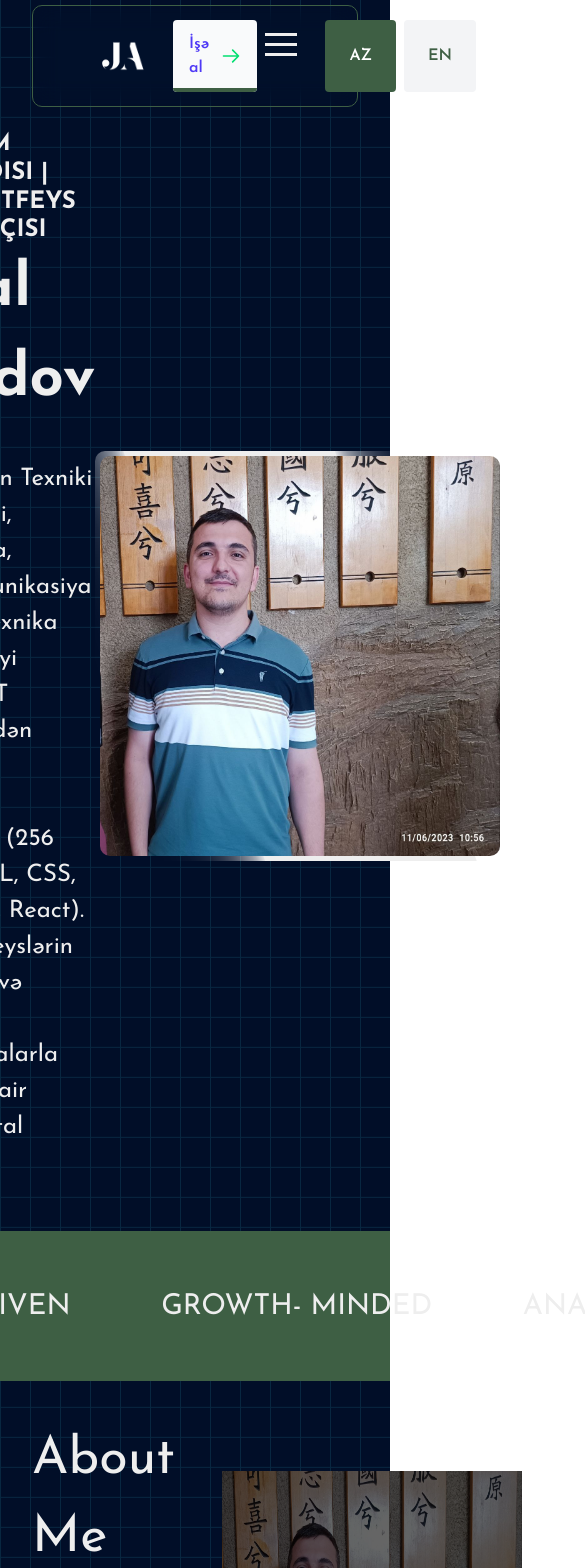
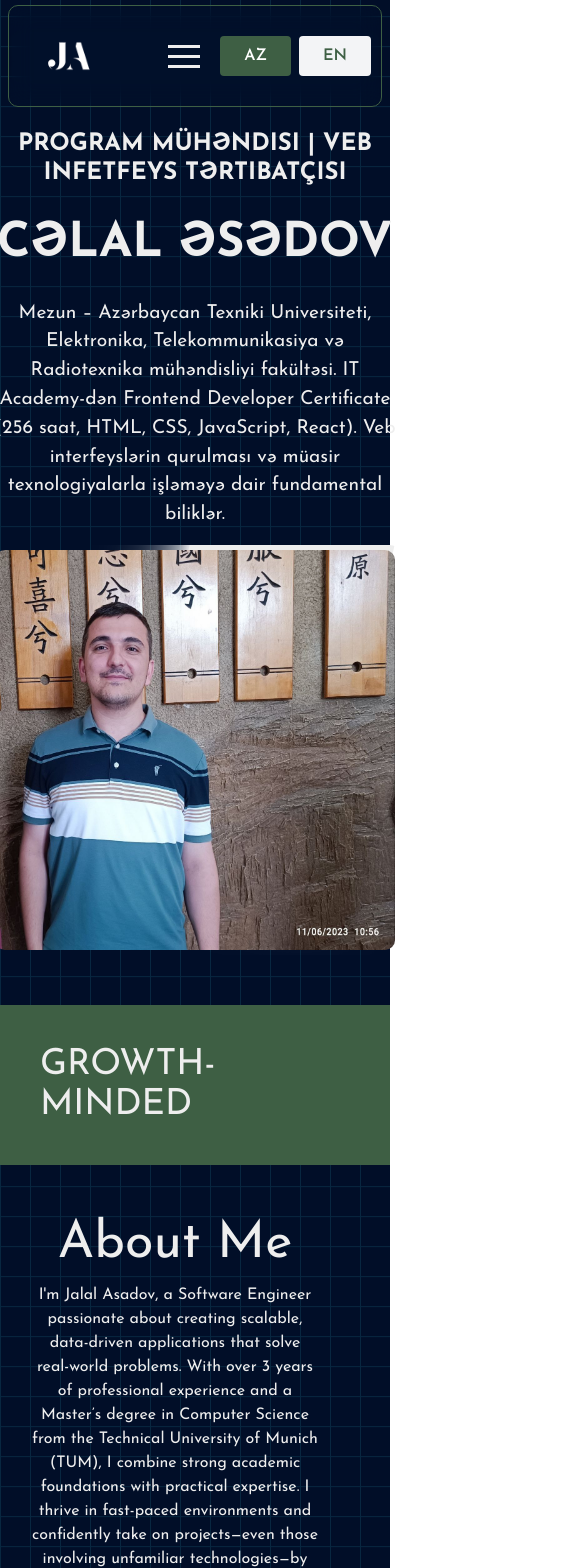
Before and after one commit to EsedovCelal/jalalasadov, a React (Vite) app: page / in a window 390 px wide. Shown: the top 1568 px of the page, 585 px wide, since content can reach past the window. Built offline with nearby package versions, Linux system fonts and the light colour scheme.

Commit message:
make responsive

```diff
--- a/package.json
+++ b/package.json
@@ -7,7 +7,8 @@
     "dev": "vite",
     "build": "vite build",
     "lint": "eslint .",
-    "preview": "vite preview"
+    "preview": "vite preview",
+    "deploy": "gh-pages -d dist"
   },
   "dependencies": {
     "@emotion/react": "^11.14.0",
@@ -35,6 +36,7 @@
     "eslint": "^9.33.0",
     "eslint-plugin-react-hooks": "^5.2.0",
     "eslint-plugin-react-refresh": "^0.4.20",
+    "gh-pages": "^6.3.0",
     "globals": "^16.3.0",
     "postcss": "^8.5.6",
     "tailwindcss": "^4.1.13",
--- a/src/App.css
+++ b/src/App.css
@@ -15,7 +15,7 @@ img {
   --s: 300px; /* the size of the image */
   --b: 4px; /* the border thickness*/
   --g: 10px; /* the gap */
-  --c: #4ecdc4; /* the color */
+  --c: #3e5f44; /* the color */
   width: var(--s);
   aspect-ratio: 1;
   outline: calc(var(--s) / 2) solid #0009;
@@ -51,23 +51,3 @@ img {
     transform: translate(-50%, -50%) rotate(225deg);
   }
 }
-
-.section_one_img_box {
-  padding: 5px;
-  border-radius: 10px;
-  position: relative;
-  overflow: clip;
-  z-index: 20;
-}
-.section_one_img_box::after {
-  content: "";
-  position: absolute;
-  top: 50%;
-  left: 50%;
-  transform: translate(-50%, -50%) rotate(45deg);
-  height: 600px;
-  width: 200px;
-  background: #eeeeee;
-  box-shadow: 0 0 10px white, 0 0 40px white, 0 0 80px white;
-  animation: animate 10s linear infinite;
-}
--- a/src/container/About_me.jsx
+++ b/src/container/About_me.jsx
@@ -10,13 +10,13 @@ const About_me = () => {
   });
   return (
     <Element name="About me" className="flex justify-center my-[40px] px-8">
-      <div className="flex justify-between max-w-[1300px] mx-auto w-full h-[500px]">
+      <div className="md:flex mx-auto w-full justify-between max-w-[1300px] lg:h-[500px]">
         <motion.div
           ref={ref}
           variants={fadeInLeft}
           initial="hidden"
           animate={inView ? "visible" : "hidden"}
-          className="flex flex-col place-content-around mr-[40px] w-[60%]"
+          className="flex flex-col place-content-around mr-[40px] md:w-[60%] text-center md:text-left"
         >
           <span className="text-[3.25rem] text-[#EEEEEE] capitalize">
             about me
@@ -51,7 +51,7 @@ const About_me = () => {
           variants={fadeInRight}
           initial="hidden"
           animate={inView ? "visible" : "hidden"}
-          className="flex flex-col place-content-around"
+          className="flex flex-col place-content-around "
         >
           <img src={jalalasadov} className="img_about_me" />
         </motion.div>
--- a/src/container/Home.jsx
+++ b/src/container/Home.jsx
@@ -13,11 +13,15 @@ const Home = () => {
     triggerOnce: false,
     threshold: 0.3, // 30% animation will start
   });
+  const styles = {
+    section_one_img_box:
+      "relative z-20 overflow-clip rounded-[10px] p-[5px] after:content-[''] after:absolute after:top-1/2 after:left-1/2 after:-translate-x-1/2 after:-translate-y-1/2 after:rotate-45 after:h-[600px] after:w-[200px] after:bg-[#eeeeee] after:shadow-[0_0_10px_white,0_0_40px_white,0_0_80px_white] after:animate-[animate_10s_linear_infinite]",
+  };
   return (
     <Element name="Home" className="px-8">
-      <Box className="flex justify-center pt-20 text-[#EEEEEE] ">
-        <Box className="my-[50px] flex flex-row items-center justify-between relative z-[1] max-w-[1300px]">
-          <Box className="section_one_texts_box ">
+      <Box className="flex justify-center pt-20 text-[#EEEEEE]">
+        <Box className="text-center md:text-left my-[50px] flex flex-col md:flex-row lg:flex-row items-center justify-between max-w-[1300px]">
+          <Box>
             <motion.div
               variants={fadeInDown} // assign the variants
               ref={ref}
@@ -33,18 +37,19 @@ const Home = () => {
               initial="hidden" // start at "hidden"
               animate={inView ? "visible" : "hidden"}
               variants={fadeInLeft} // assign the variants
-              className="font-[700] text-[3.75rem]"
+              className="uppercase font-[700] lg:text-6xl  text-5xl font-bold py-8"
             >
-              {translations[language]["home"]["Jalal"]}
-              <br />
-              {translations[language]["home"]["Asadov"]}
+              <span className="md:block inline">
+                {translations[language]["home"]["Jalal"]}
+              </span>
+              <span> {translations[language]["home"]["Asadov"]}</span>
             </motion.div>
             <motion.div
               ref={ref}
               variants={fadeInUp} // assign the variants
               initial="hidden" // start at "hidden"
               animate={inView ? "visible" : "hidden"}
-              className="text-[1.5rem] text-base leading-normal"
+              className="text-[1.2rem] text-base leading-normal mb-[15px]"
             >
               {translations[language]["home"]["text2"]}
             </motion.div>
@@ -54,7 +59,7 @@ const Home = () => {
             variants={fadeInRight} // assign the variants
             initial="hidden" // start at "hidden"
             animate={inView ? "visible" : "hidden"}
-            className="section_one_img_box "
+            className={styles.section_one_img_box}
           >
             <img
               src={jalalasadov}
--- a/src/container/Text_Line.jsx
+++ b/src/container/Text_Line.jsx
@@ -1,13 +1,28 @@
+import { useEffect, useState } from "react";
 const Line_Text = () => {
+  const all_ability = [
+    "FAST LEANER",
+    "RESULT-DRIVEN",
+    "GROWTH-MINDED",
+    "ANALYTICAL THINKER",
+  ];
+  const [index, setIndex] = useState(0);
+  useEffect(() => {
+    const interval = setInterval(() => {
+      setIndex((prev) => (prev + 1) % all_ability.length);
+    }, 3000);
+    return () => clearInterval(interval);
+  }, [all_ability.length]);
+  console.log(index);
   return (
     <div className="flex justify-center bg-[#3E5F44]">
-      <div className="flex justify-center text-[#EEEEEE] ">
-        <div className="flex justify-between text-[1.8rem] min-h-[150px] border-radius-[20px] items-center min-w-[1300px]">
-          <p>FAST LEANER</p>
-          <p>RESULT- DRIVEN</p>
-          <p>GROWTH- MINDED</p>
-          <p>ANALYTICAL THINKER</p>
-        </div>
+      <div className="flex flex-col md:flex-row gap-4 lg:text-4xl text-2xl items-center text-[#EEEEEE]">
+        <p className="p-10 text-4xl block md:hidden">{all_ability[index]}</p>
+        {all_ability.map((ability, i) => (
+          <p key={i} className="hidden md:block p-10 ">
+            {ability}
+          </p>
+        ))}
       </div>
     </div>
   );
--- a/src/container/navbar.jsx
+++ b/src/container/navbar.jsx
@@ -16,18 +16,19 @@ const Navbar = () => {
       "text-black min-[1280px]:hidden min-h-[400px] flex flex-col mt-30 items-center justify-evenly h-1/2 w-screen left-[0] absolute z-10 text-[1.25rem] bg-[rgba(255,_255,_255,_0.7)] backdrop-filter backdrop-blur",
   };
   return (
-    <div className="flex justify-center fixed top-0 left-0 w-full z-50 px-8">
-      <div className="w-full mx-auto max-w-[1300px] backdrop-blur-md flex justify-between items-center px-[40px] py-[0] border-[1px] border-[#3E5F44] rounded-[10px] mt-[5px]">
+    <div className="flex justify-center fixed top-0 left-0 w-full z-50 md:px-8 px-2">
+      <div className="w-full mx-auto max-w-[1300px] backdrop-blur-md flex justify-between items-center px-[10px] py-[0] border-[1px] border-[#3E5F44] rounded-[10px] mt-[5px]">
         <Link to="Home" smooth={true} duration={900} offset={-90}>
           <img src={logo} className="w-[100px] h-[100px] cursor-pointer" />
         </Link>
         <div className="max-[1280px]:hidden">
           <ScrollLinks />
         </div>
-        <div className="flex justify-between">
+        <div className="flex justify-between h-[40px] gap-2">
+          <div className="hidden md:block">
             <a
               href="#_"
-            className="relative inline-flex items-center justify-start py-3 pl-4 pr-12 overflow-hidden font-semibold text-indigo-600 transition-all duration-150 ease-in-out rounded hover:pl-10 hover:pr-6 bg-gray-50 group"
+              className="relative inline-flex items-center justify-start py-2 pl-4 pr-12 overflow-hidden font-semibold text-indigo-600 transition-all duration-150 ease-in-out rounded hover:pl-10 hover:pr-6 bg-gray-50 group"
             >
               <span className="absolute bottom-0 left-0 w-full h-1 transition-all duration-150 ease-in-out bg-[#3E5F44] group-hover:h-full"></span>
               <span className="absolute right-0 pr-4 duration-200 ease-out group-hover:translate-x-12">
@@ -64,7 +65,8 @@ const Navbar = () => {
                 {translations[language]["navbar"]["Hire_me"]}
               </span>
             </a>
-          <div className=" min-[1280px]:hidden">
+          </div>
+          <div className="min-[1280px]:hidden flex items-center">
             <Hamburger
               easing="ease-in"
               toggled={isOpen}
@@ -72,7 +74,7 @@ const Navbar = () => {
               color="#EEEEEE"
             />
           </div>
-          <div className="flex gap-2 ml-5">
+          <div className="flex gap-2 ml-1">
             <button
               value="az"
               onClick={(e) => dispatch(setlanguage(e.target.value))}
@@ -85,7 +87,6 @@ const Navbar = () => {
             >
               AZ
             </button>
-
             <button
               value="en"
               onClick={(e) => dispatch(setlanguage(e.target.value))}
--- a/vite.config.js
+++ b/vite.config.js
@@ -4,4 +4,5 @@ import tailwindcss from "@tailwindcss/vite";
 // https://vite.dev/config/
 export default defineConfig({
   plugins: [tailwindcss(), react()],
+  base: "/jalalasadov/",
 });
```
Also changed, not shown: src/assets/img/logo.png, 1 other file (tests, documents, lock files or other folders). Lines whose indentation alone changed are shown as unchanged.
